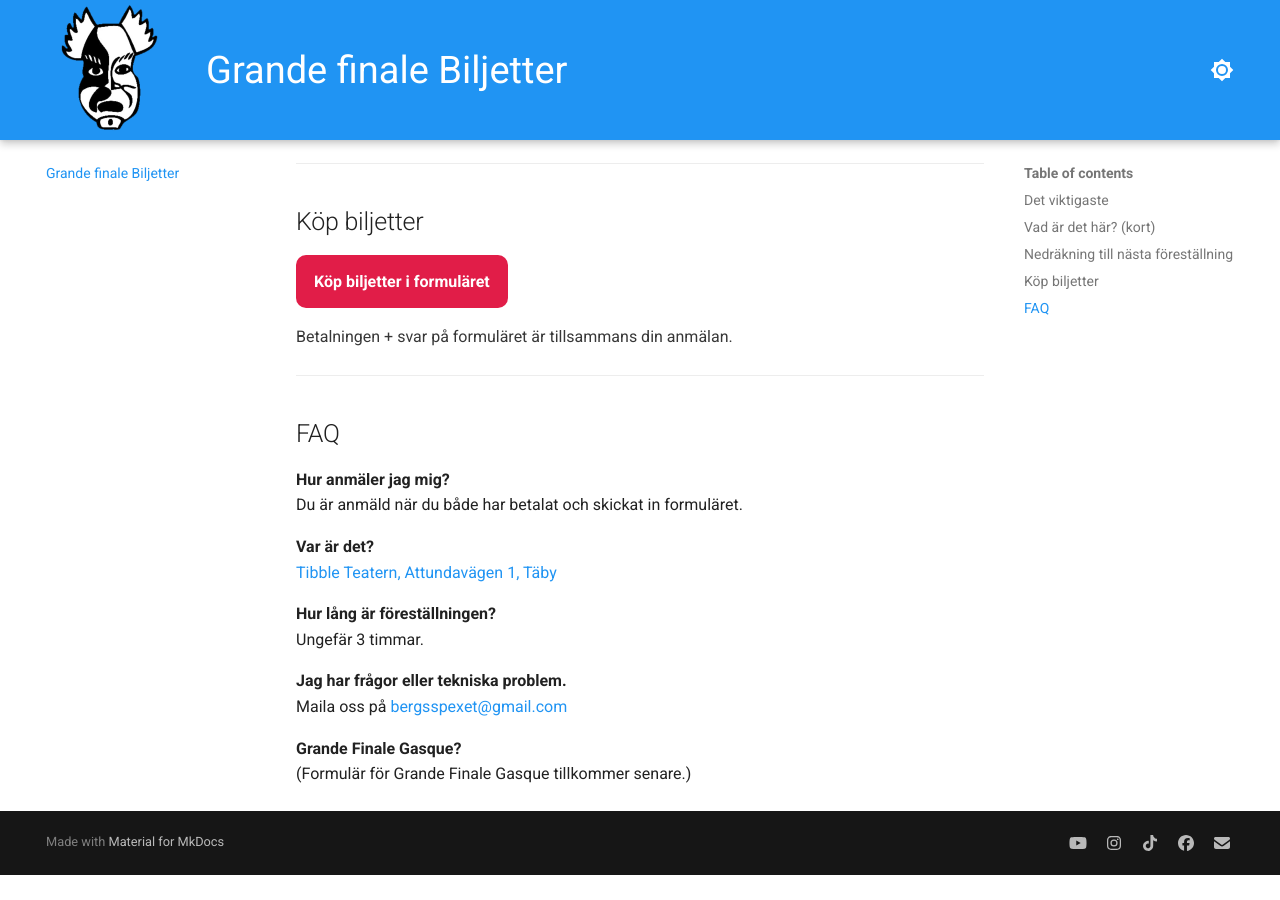
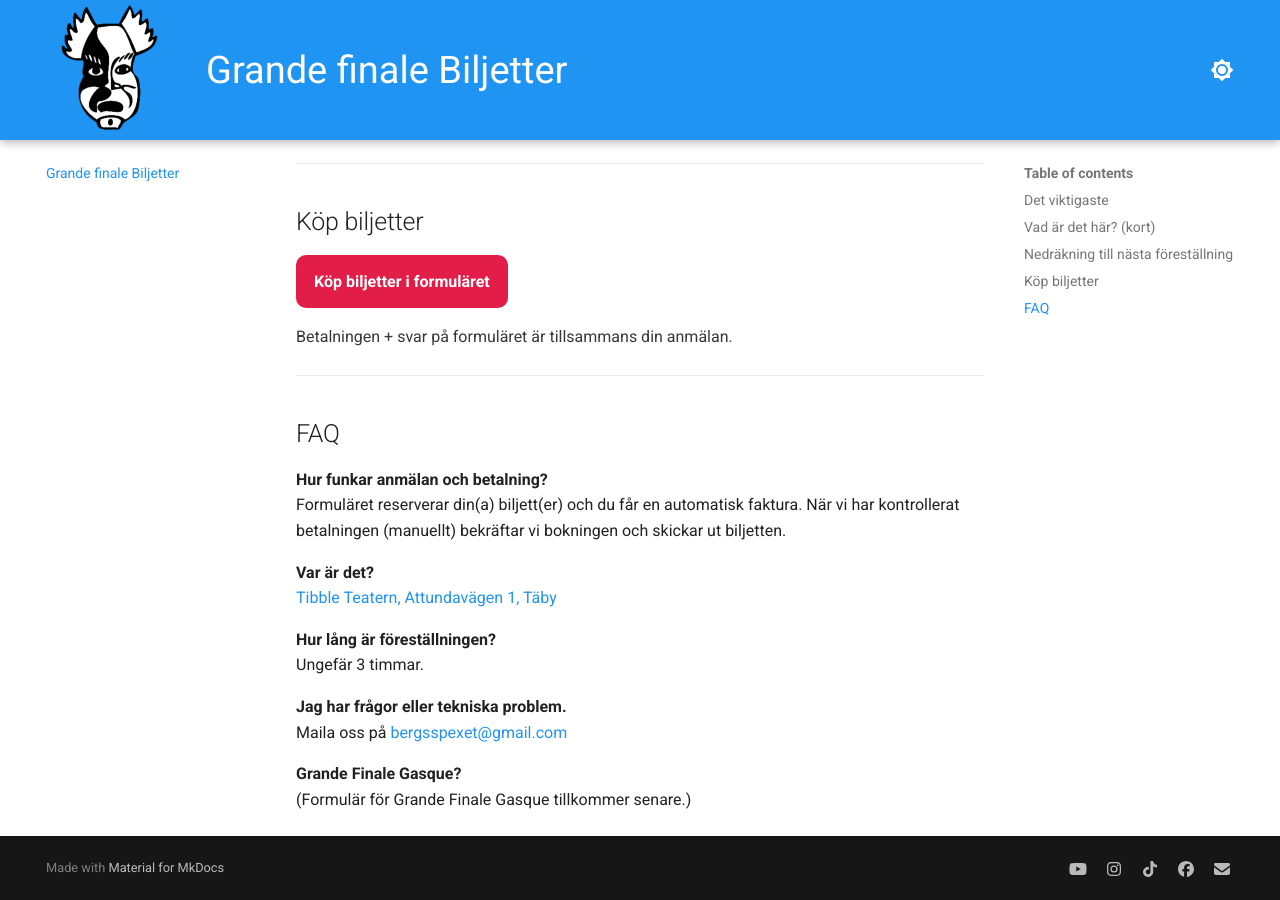
Before and after one commit to Bergsspexet/bergsspexet.github.io, an MkDocs documentation site: the page built from docs/biljetter.md, in a window 1280 px wide and 900 px high, scrolled down 988 px. Built offline with MkDocs 1.6.1 and Material for MkDocs 9.7.7, drawn with Linux system fonts in a browser that asks for light colours; before the commit the page ends 1863 px from its top, so only the background shows below that.

Commit message:
Update FAQ section on ticket registration process

```diff
--- a/docs/biljetter.md
+++ b/docs/biljetter.md
@@ -118,8 +118,8 @@ Du behöver inte kunna något om handlingen för att ha kul – kom som du är.
 
 ## FAQ
 
-**Hur anmäler jag mig?**
-Du är anmäld när du både har betalat och skickat in formuläret.
+**Hur funkar anmälan och betalning?**
+Formuläret reserverar din(a) biljett(er) och du får en automatisk faktura. När vi har kontrollerat betalningen (manuellt) bekräftar vi bokningen och skickar ut biljetten.
 
 **Var är det?**
 [Tibble Teatern, Attundavägen 1, Täby](https://maps.app.goo.gl/MnNGC1f8hirJ9DsbA)
```
